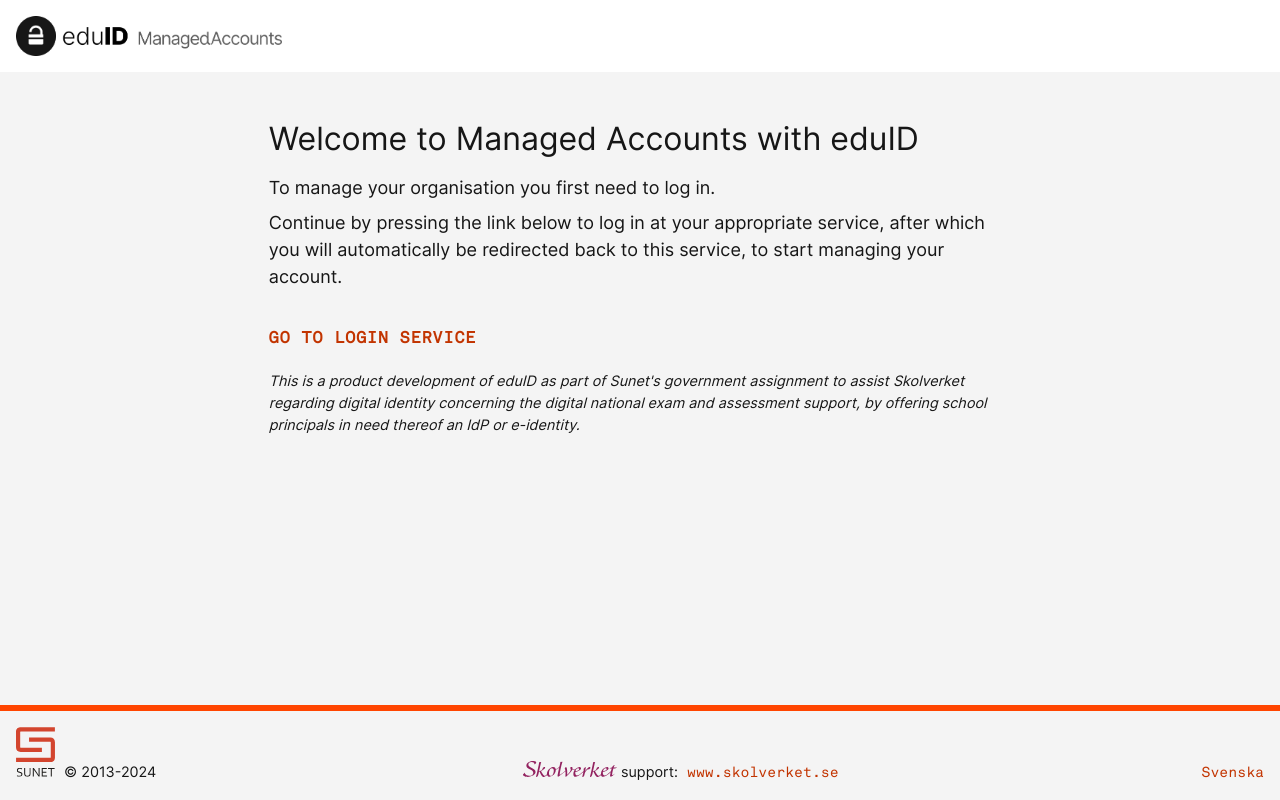
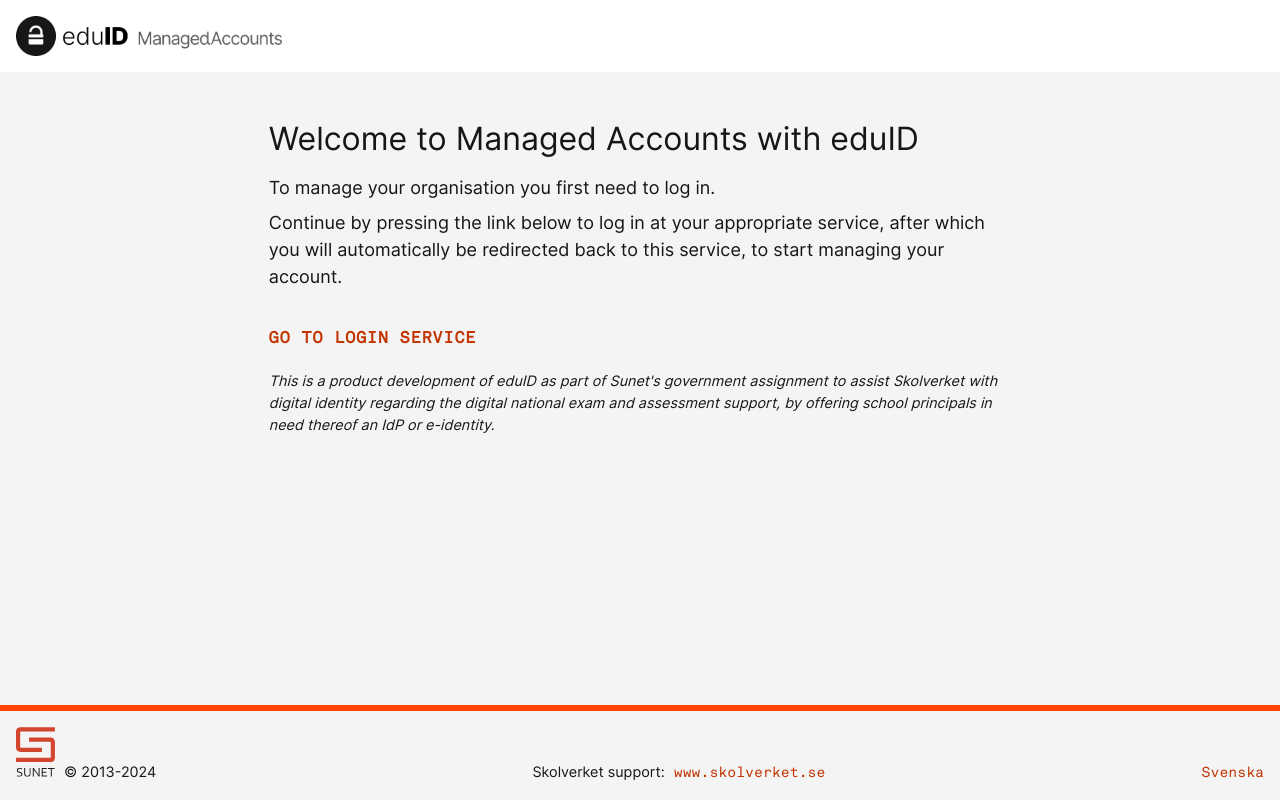
Before and after one commit to SUNET/eduid-managed-accounts, a React (Vite) app: page / in a window 1280 px wide. Built offline with nearby package versions, Linux system fonts and the light colour scheme; no server answers.

Commit message:
text edit, logo removal

```diff
--- a/src/components/Footer.tsx
+++ b/src/components/Footer.tsx
@@ -46,8 +46,7 @@
         <span>&copy; 2013-2024</span>
       </div>
       <div className="support-link">
-        <img src="src/img/Skolverket_Logo.svg" title="Skolverket logo" className="skolverket-logo" />
-        support:
+        Skolverket support:
         <a
           href="https://www.skolverket.se/om-oss/kontakta-oss"
           aria-label="skolverket.se"
--- a/src/components/StartSession.tsx
+++ b/src/components/StartSession.tsx
@@ -72,7 +72,7 @@
       <div className="text-small">
         <em>
           <FormattedMessage
-            defaultMessage="This is a product development of eduID as part of Sunet's government assignment to assist Skolverket regarding digital identity concerning the digital national exam and assessment support, by offering school principals in need thereof an IdP or e-identity. "
+            defaultMessage="This is a product development of eduID as part of Sunet's government assignment to assist Skolverket with digital identity regarding the digital national exam and assessment support, by offering school principals in need thereof an IdP or e-identity. "
             id="landing-info"
           />
         </em>
--- a/src/styles/_footer.scss
+++ b/src/styles/_footer.scss
@@ -64,11 +64,6 @@
       }
     }
     flex-direction: column;
-
-    .support-link {
-      margin: 0.75rem 0;
-      line-height: 1.2;
-    }
   }
 }
 @media (max-width: $bp-sm) {
```
Also changed, not shown: src/img/Skolverket_Logo.svg (deleted).
